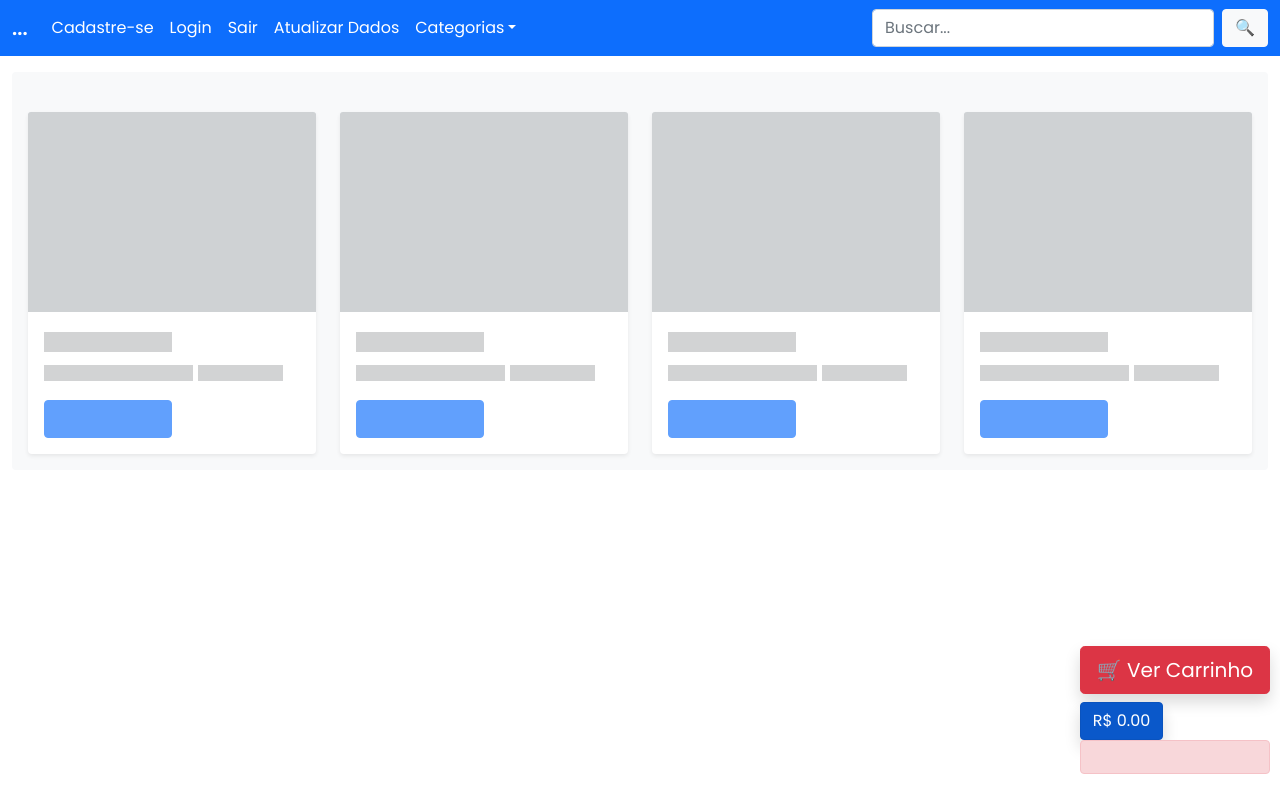
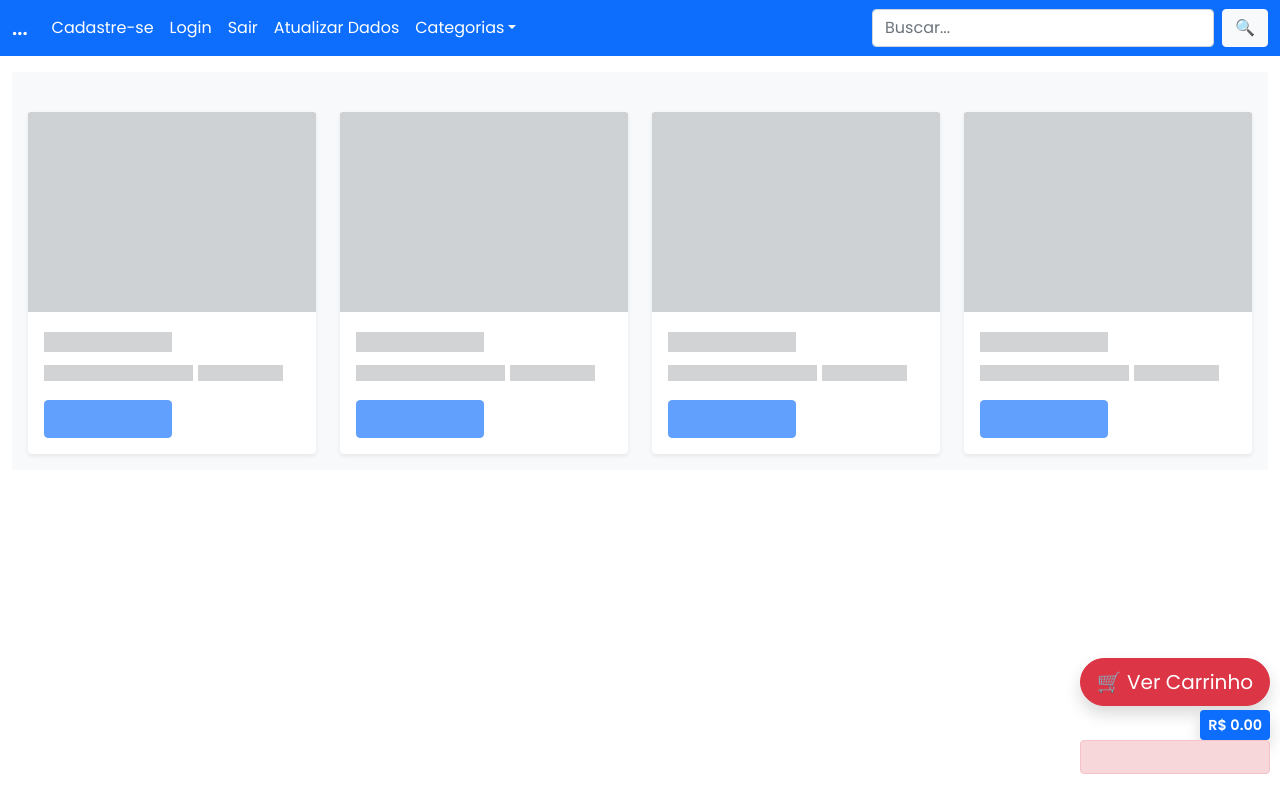
Before and after one commit to DBertolani/Teste-ProdutosDrop, a plain HTML site: page index.html in a window 1280 px wide. Drawn offline with nearby package versions, Linux system fonts and the light colour scheme; no server answers.

Commit message:
Update index.html

```diff
--- a/index.html
+++ b/index.html
@@ -4,7 +4,9 @@
     <meta charset='utf-8'/>
     <meta content='width=device-width, initial-scale=1' name='viewport'/>
 
-    <title id="seo_titulo">Carregando Loja...</title>
+    <title>Minha Loja Online</title> <meta property="og:title" content="Minha Loja Online - Confira o Catálogo">
+    <meta property="og:description" content="Os melhores produtos com os melhores preços. Clique e confira!">
+    <meta property="og:image" content="https://via.placeholder.com/600x315?text=Loja+Foto"> <title id="seo_titulo">Carregando Loja...</title>
     <meta id="seo_descricao" name='description' content='Catálogo de produtos online.'/>
     <meta id="seo_keywords" name='keywords' content='loja, vendas, catalogo'/>
     <meta id="seo_autor" name='author' content='Drop-to-Shop'/>
@@ -18,6 +20,21 @@
     <link href="https://fonts.googleapis.com/css2?family=Poppins:wght@300;400;600&amp;family=Roboto:wght@300;400;500&amp;display=swap" rel="stylesheet"/>
     <link crossorigin='anonymous' href='https://cdn.jsdelivr.net/npm/bootstrap@5.1.0/dist/css/bootstrap.min.css' integrity='sha384-KyZXEAg3QhqLMpG8r+8fhAXLRk2vvoC2f3B09zVXn8CA5QIVfZOJ3BCsw2P0p/We' rel='stylesheet'/>
     <link href="css/style.css" rel="stylesheet"/>
+
+    <style>
+      /* CORREÇÃO 1: Espaço no final para o carrinho não cobrir o conteúdo */
+      body {
+        padding-bottom: 120px; /* Adiciona espaço extra no final da rolagem */
+      }
+
+      /* CORREÇÃO 2: Ajuste fino no botão do carrinho para Mobile */
+      @media (max-width: 576px) {
+        #btn_carrinho_flutuante {
+          bottom: 20px;
+          right: 20px;
+        }
+      }
+    </style>
   </head>
   <body>
 
@@ -51,12 +68,14 @@
     </nav>
 
     <main class='container'>
-      <div style='position: fixed;right: 10px; bottom: 10px; z-index:9999'>
-        <button class='btn btn-danger btn-lg shadow' data-bs-target='#modalCarrito' data-bs-toggle='modal' onclick='$("#div_mensagem_venda").hide();' type='button'>
-          🛒 Ver Carrinho
+      <div id="btn_carrinho_flutuante" style='position: fixed; right: 10px; bottom: 10px; z-index:9999'>
+        <button class='btn btn-danger btn-lg shadow rounded-pill' data-bs-target='#modalCarrito' data-bs-toggle='modal' onclick='$("#div_mensagem_venda").hide();' type='button'>
+          🛒 <span class="d-none d-md-inline">Ver Carrinho</span>
         </button>
         <br/>
-        <button class='btn btn-primary active mt-2 shadow' type='button'> <span id='valorTotal'>R$ 0.00</span></button>
+        <div class="text-end mt-1">
+             <span class="badge bg-primary shadow p-2" style="font-size: 0.9rem;" id='valorTotal'>R$ 0.00</span>
+        </div>
         <div class='alert alert-danger' id='alert_carrinho' role='alert'></div>
       </div>
 
```
